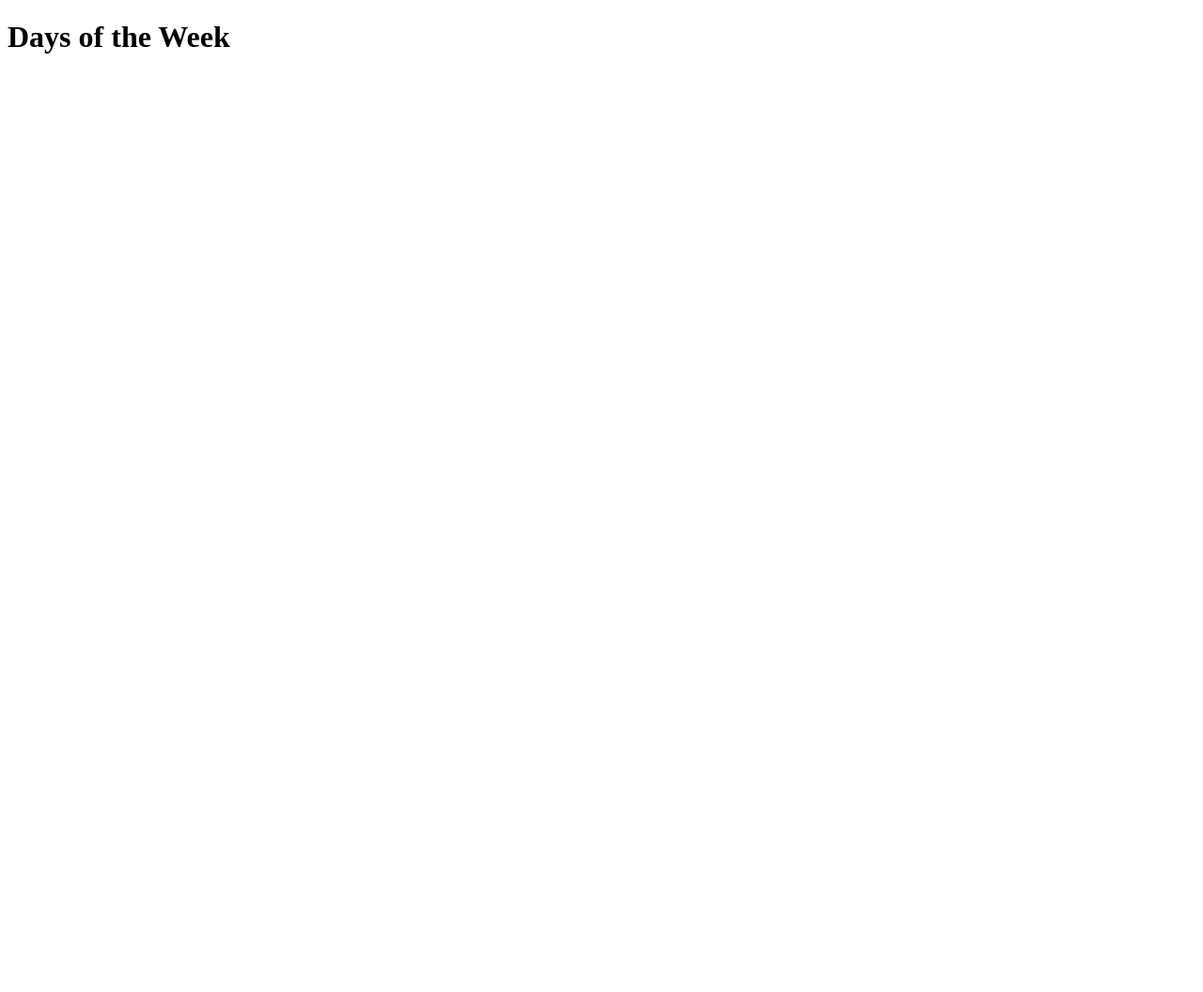
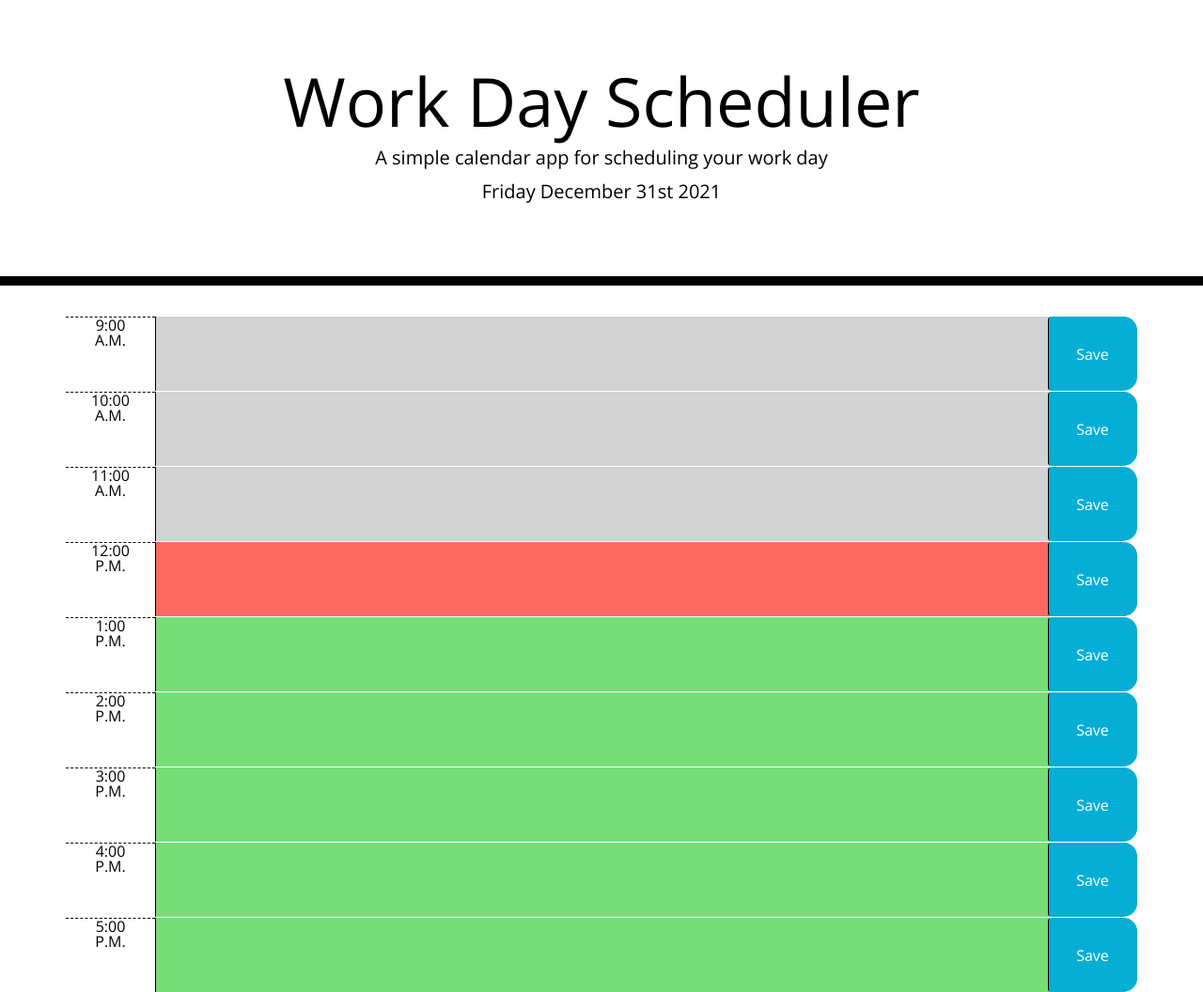
Before and after one commit to TGolden95/Weekly-Organizer, a plain HTML site: page index.html in a window 1280 px wide. Shown: the whole page at 94% size. Before the commit the page ends 800 px from the top, so only its background shows below. Drawn offline with nearby package versions, Linux system fonts and the light colour scheme.

Commit message:
final product

```diff
--- a/index.html
+++ b/index.html
@@ -1,14 +1,86 @@
 <!DOCTYPE html>
 <html lang="en">
-<head>
-    <meta charset="UTF-8">
-    <meta http-equiv="X-UA-Compatible" content="IE=edge">
-    <meta name="viewport" content="width=device-width, initial-scale=1.0">
-    <title>Daily Planner</title>
-</head>
-<body>
-    <div class="planner">
-        <h1>Days of the Week</h1>
+  <head>
+    <meta charset="UTF-8" />
+    <meta name="viewport" content="width=device-width, initial-scale=1.0" />
+    <meta http-equiv="X-UA-Compatible" content="ie=edge" />
+    <link
+      rel="stylesheet"
+      href="https://stackpath.bootstrapcdn.com/bootstrap/4.3.1/css/bootstrap.min.css"
+    />
+    <link
+      rel="stylesheet"
+      href="https://use.fontawesome.com/releases/v5.8.1/css/all.css"
+      integrity="sha384-50oBUHEmvpQ+1lW4y57PTFmhCaXp0ML5d60M1M7uH2+nqUivzIebhndOJK28anvf"
+      crossorigin="anonymous"
+    />
+    <link
+      href="https://fonts.googleapis.com/css?family=Open+Sans&display=swap"
+      rel="stylesheet"
+    />
+    <link rel="stylesheet" href="style.css" />
+    <title>Work Day Scheduler</title>
+  </head>
+
+  <body>
+    <header class="jumbotron">
+      <h1 class="display-3">Work Day Scheduler</h1>
+      <p class="lead">A simple calendar app for scheduling your work day</p>
+      <p id="currentDay" class="lead"></p>
+    </header>
+    <div class="container">
+      <!-- Timeblocks go here -->
+    <div class="row time-block" id='9'>
+        <div class="col-md-1 hour">9:00 A.M.</div>
+        <textarea class="col-md-10 description"></textarea>
+        <button class="col-md-1 btn saveBtn">Save</button>
     </div>
-</body>
+    <div class="row time-block" id='10'>
+        <div class="col-md-1 hour">10:00 A.M.</div>
+        <textarea class="col-md-10 description"></textarea>
+        <button class="col-md-1 btn saveBtn">Save</button>
+    </div>
+    <div class="row time-block" id='11'>
+        <div class="col-md-1 hour">11:00 A.M.</div>
+        <textarea class="col-md-10 description"></textarea>
+        <button class="col-md-1 btn saveBtn">Save</button>
+    </div>
+    <div class="row time-block" id='12'>
+        <div class="col-md-1 hour">12:00 P.M.</div>
+        <textarea class="col-md-10 description"></textarea>
+        <button class="col-md-1 btn saveBtn">Save</button>
+    </div>
+    <div class="row time-block" id='13'>
+        <div class="col-md-1 hour">1:00 P.M.</div>
+        <textarea class="col-md-10 description"></textarea>
+        <button class="col-md-1 btn saveBtn">Save</button>
+    </div>
+    <div class="row time-block" id='14'>
+        <div class="col-md-1 hour">2:00 P.M.</div>
+        <textarea class="col-md-10 description"></textarea>
+        <button class="col-md-1 btn saveBtn">Save</button>
+    </div>
+    <div class="row time-block" id='15'>
+        <div class="col-md-1 hour">3:00 P.M.</div>
+        <textarea class="col-md-10 description"></textarea>
+        <button class="col-md-1 btn saveBtn">Save</button>
+    </div>
+    <div class="row time-block" id='16'>
+        <div class="col-md-1 hour">4:00 P.M.</div>
+        <textarea class="col-md-10 description"></textarea>
+        <button class="col-md-1 btn saveBtn">Save</button>
+    </div>
+    <div class="row time-block" id='17'>
+        <div class="col-md-1 hour">5:00 P.M.</div>
+        <textarea class="col-md-10 description"></textarea>
+        <button class="col-md-1 btn saveBtn">Save</button>
+    </div>
+
+
+    </div>
+
+    <script src="https://cdnjs.cloudflare.com/ajax/libs/jquery/3.2.1/jquery.min.js"></script>
+    <script src="https://cdnjs.cloudflare.com/ajax/libs/moment.js/2.24.0/moment.min.js"></script>
+    <script src="script.js"></script>
+  </body>
 </html>
--- a/script.js
+++ b/script.js
@@ -0,0 +1,38 @@
+$(document).ready(function () {
+  $(".saveBtn").on("click", function () {
+    let text = $(this).siblings(".description").val();
+    let time = $(this).parent().attr("id");
+    console.log(text);
+
+    localStorage.setItem(time, text);
+  });
+  function timeTracker() {
+    const currentTime = moment().hours();
+
+    $(".time-block").each(function () {
+      let timeBlock = parseInt($(this).attr("id"));
+      if (currentTime < timeBlock) {
+        $(this).addClass("future");
+      } else if (currentTime === timeBlock) {
+        $(this).removeClass("future");
+        $(this).addClass("present");
+      } else {
+        $(this).removeClass("future");
+        $(this).removeClass("present");
+        $(this).addClass("past");
+      }
+    });
+  }
+  timeTracker();
+  $("#9 .description").val(localStorage.getItem("9"));
+  $("#10 .description").val(localStorage.getItem("10"));
+  $("#11 .description").val(localStorage.getItem("11"));
+  $("#12 .description").val(localStorage.getItem("12"));
+  $("#13 .description").val(localStorage.getItem("13"));
+  $("#14 .description").val(localStorage.getItem("14"));
+  $("#15 .description").val(localStorage.getItem("15"));
+  $("#16 .description").val(localStorage.getItem("16"));
+  $("#17 .description").val(localStorage.getItem("17"));
+
+  $("#currentDay").text(moment().format("dddd MMMM Do YYYY"));
+});
--- a/style.css
+++ b/style.css
@@ -0,0 +1,71 @@
+body {
+  font-family: "Open Sans", sans-serif;
+  font-size: 16px;
+  line-height: 1;
+}
+
+textarea {
+  background: transparent;
+  border: none;
+  resize: none;
+  color: #000000;
+  border-left: 1px solid black;
+  padding: 10px;
+}
+
+.jumbotron {
+  text-align: center;
+  background-color: transparent;
+  color: black;
+  border-radius: 0;
+  border-bottom: 10px solid black;
+}
+
+.description {
+  white-space: pre-wrap;
+}
+
+.time-block {
+  text-align: center;
+  border-radius: 15px;
+}
+
+.row {
+  white-space: pre-wrap;
+  height: 80px;
+  border-top: 1px solid white;
+}
+
+.hour {
+  background-color: #ffffff;
+  color: #000000;
+  border-top: 1px dashed #000000;
+}
+
+.past {
+  background-color: #d3d3d3;
+  color: white;
+}
+
+.present {
+  background-color: #ff6961;
+  color: white;
+}
+
+.future {
+  background-color: #77dd77;
+  color: white;
+}
+
+.saveBtn {
+  border-left: 1px solid black;
+  border-top-right-radius: 15px;
+  border-bottom-right-radius: 15px;
+  background-color: #06aed5;
+  color: white;
+}
+
+.saveBtn i:hover {
+  font-size: 20px;
+  transition: all 0.3s ease-in-out;
+}
```
